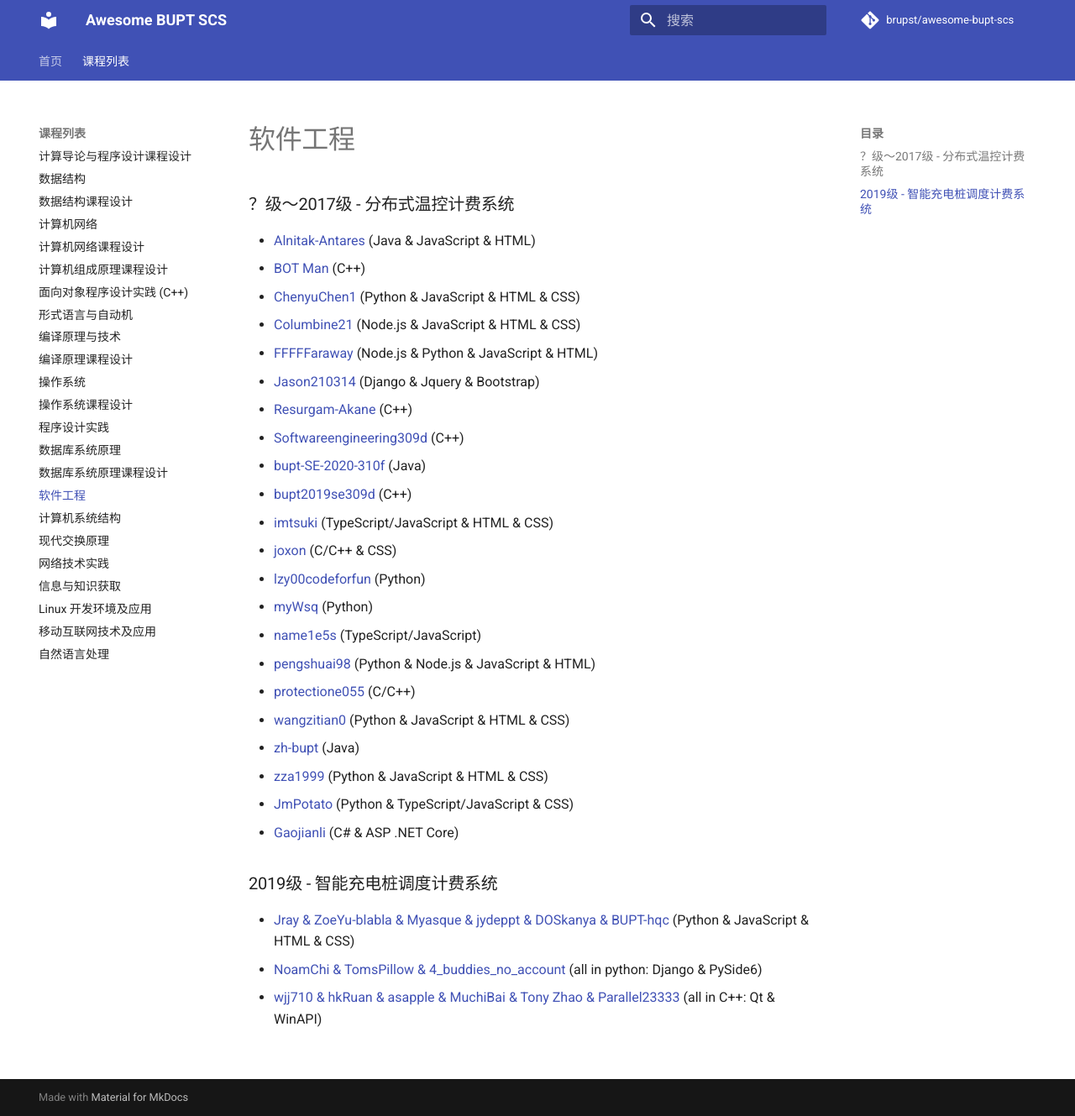
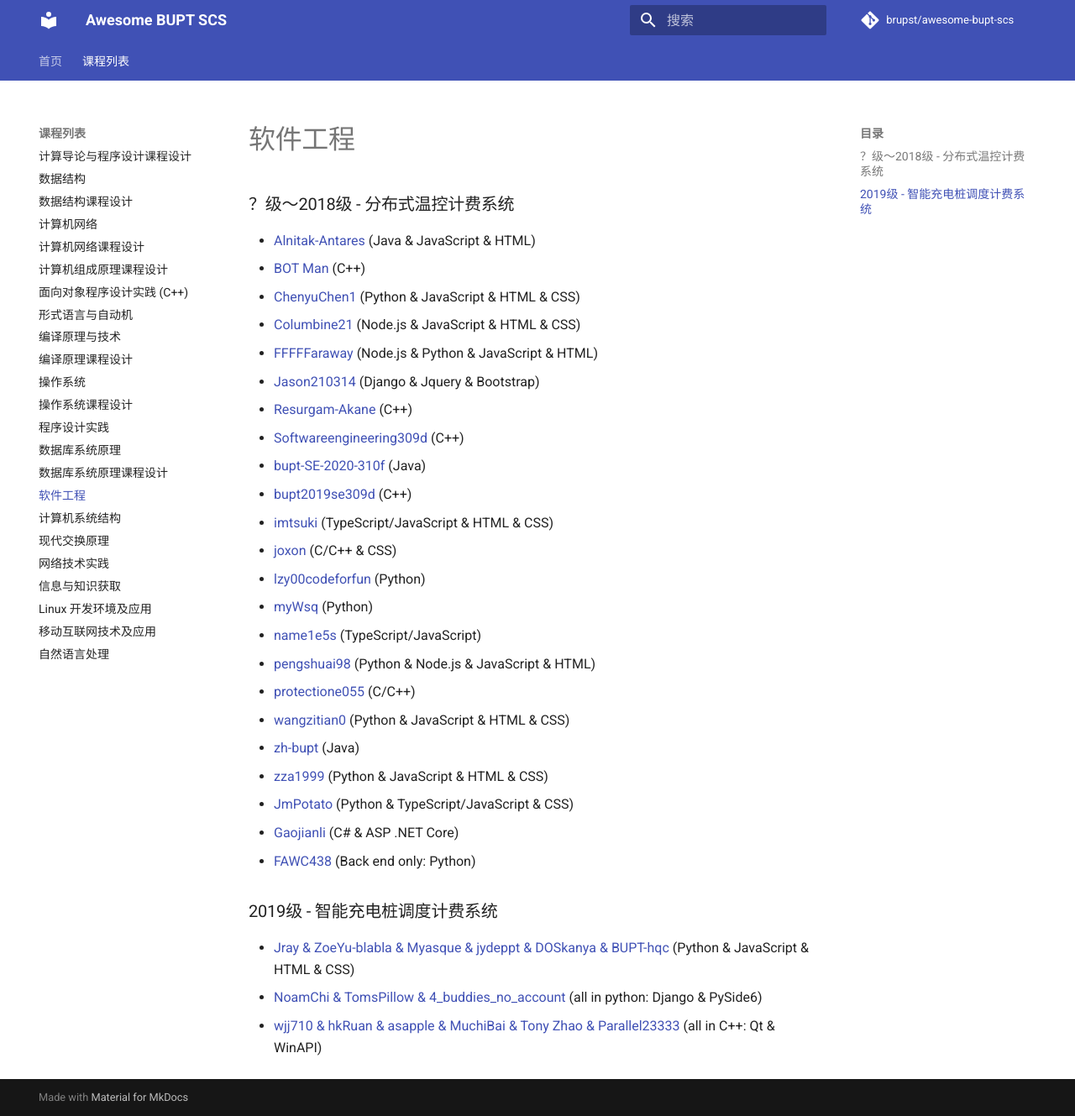
Before and after one commit to brupst/awesome-bupt-scs, an MkDocs documentation site: the page built from projects/Software-Engineering.md, in a window 1280 px wide and 1329 px high. Shown: the whole window at 84% size. Built offline with MkDocs 1.6.1 and Material for MkDocs 9.7.7, drawn with Linux system fonts in a browser that asks for light colours; comment, search, counter and statistics services are not loaded.

Commit message:
提交修改 (#64)

```diff
--- a/projects/Software-Engineering.md
+++ b/projects/Software-Engineering.md
@@ -1,6 +1,6 @@
 # 软件工程
 
-### ？级～2017级 - 分布式温控计费系统
+### ？级～2018级 - 分布式温控计费系统
 
 * [Alnitak-Antares](https://github.com/Alnitak-Antares/distributed-ac-system) (Java & JavaScript & HTML)
 * [BOT Man](https://github.com/BOT-Man-JL/BUPT-Projects/tree/master/3-2-Software-Engineering) (C++)
@@ -24,6 +24,7 @@
 * [zza1999](https://github.com/zza1999/Software-Engineering) (Python & JavaScript & HTML & CSS)
 * [JmPotato](https://github.com/JmPotato/DCTCS) (Python & TypeScript/JavaScript & CSS)
 * [Gaojianli](https://github.com/Gaojianli/software-engineering-web-backend/) (C# & ASP .NET Core)
+* [FAWC438](https://github.com/FAWC438/Hotel-Air-Conditioning-Dispatching-System) (Back end only: Python)
 
 ### 2019级 - 智能充电桩调度计费系统
 
```
Also changed, not shown: README.md (+1 -0 lines), projects/Advanced-Labs-in-Operating-Systems.md (+4 -0 lines), projects/Computer-Organization.md (+1 -0 lines), projects/Introduction-to-Computing-and-Foundation-of-Programming.md (+1 -0 lines), projects/Java.md (added, +5 -0 lines), projects/Project-Laboratory-Algorithms-and-Data-Structures.md (+1 -1 lines).
